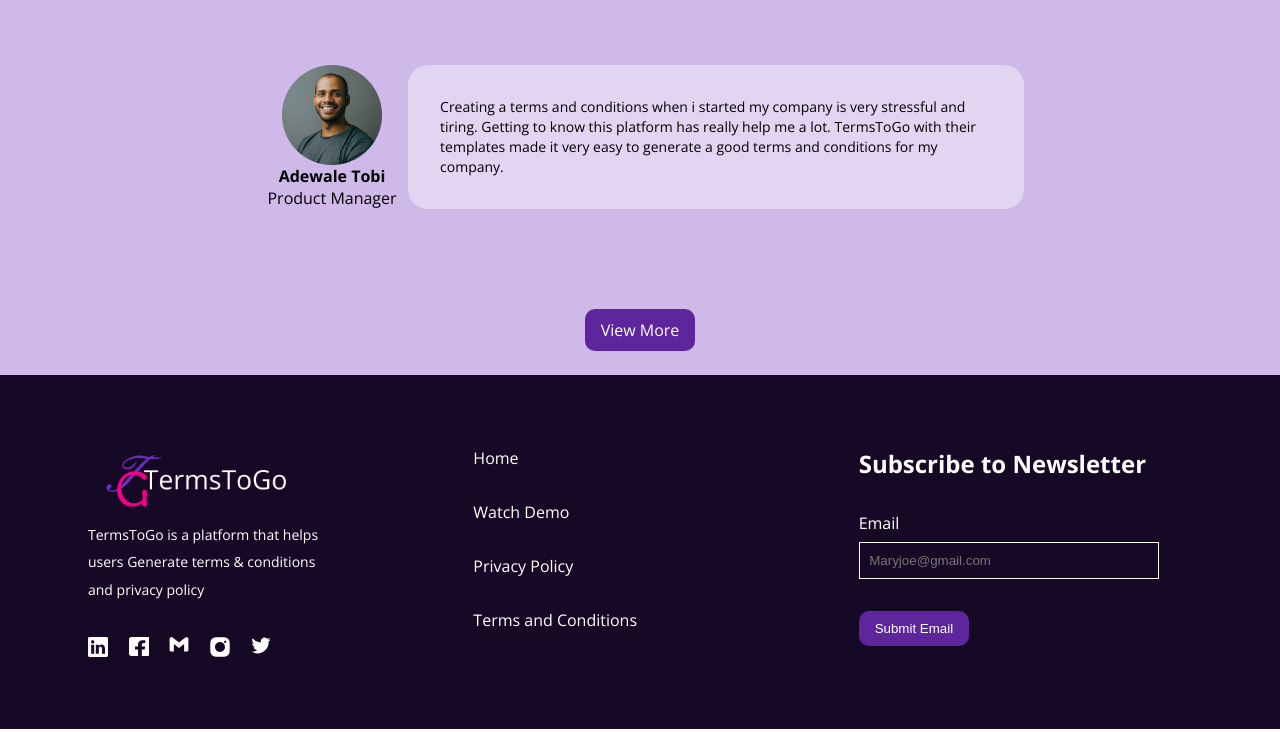
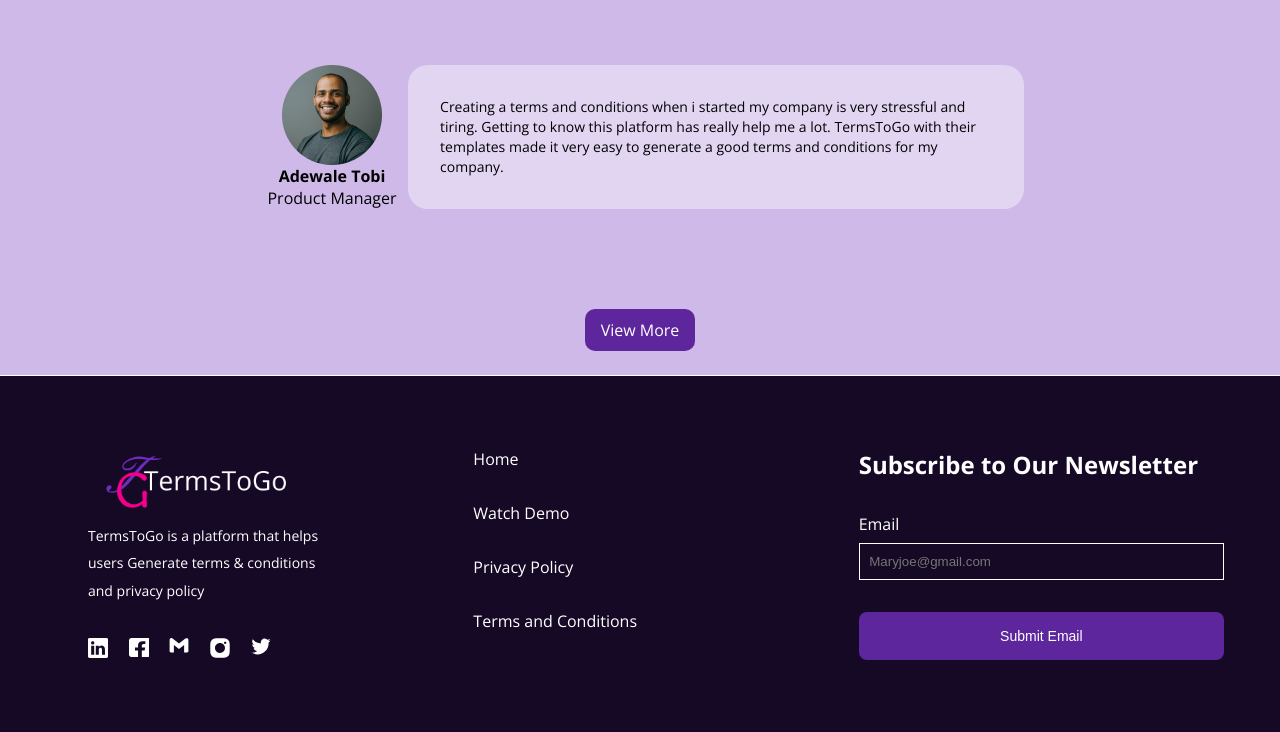
Before and after one commit to ebukaobiajulu/landing-page, a plain HTML site: page index.html in a window 1280 px wide. Shown: the part 3148-3880 px from the top of the page. Drawn offline with nearby package versions, Linux system fonts and the light colour scheme.

Commit message:
Add files via upload

```diff
--- a/index.html
+++ b/index.html
@@ -27,9 +27,9 @@
           </div>
           <ul class="nav-list flex">
             <li class="nav-links"><a href="#">Home</a></li>
-            <li class="nav-links"><a href="#">About</a></li>
-            <li class="nav-links"><a href="#">Contact Us</a></li>
-            <li class="nav-links"><a href="#">FAQ</a></li>
+            <li class="nav-links"><a href="about.html">About</a></li>
+            <li class="nav-links"><a href="contact.html">Contact Us</a></li>
+            <li class="nav-links"><a href="faq.html">FAQ</a></li>
           </ul>
           <ul class="login-signup flex">
             <li class="nav-links"><a href="log-in.html">Log In</a></li>
@@ -186,11 +186,11 @@
                     </ul>
                 </div>
                 <div class="col-3">
-                    <h3>Subscribe to Newsletter</h3>
+                    <h3>Subscribe to Our Newsletter</h3>
                     <p>Email</p>
                     <form action="">
                         <input type="email" name="email" id="" placeholder="Maryjoe@gmail.com">
-                        <button class="header-btn submit-btn">Submit Email</button>
+                        <button class="submit-btn">Submit Email</button>
                     </form>
                 </div>
             </div>
--- a/style.css
+++ b/style.css
@@ -244,6 +244,7 @@ section{
 /* Footer Section Styling */
 footer{
     background-color: #160926;
+    border-top: solid white 1px;
     padding-block: 3rem ;
     color: white;
 }
@@ -290,7 +291,9 @@ input{
     padding: .6rem;
     border: solid #fff 1px;
     margin-top: .5rem;
-    width: 300px;
+    /* width: 300px; */
+    display: block;
+    width: 100%;
 }
 button{
     outline: none;
@@ -299,3 +302,12 @@ button{
     width: 100%;
     margin-top: 2rem;
 }
+.submit-btn{
+    color: #fff;
+    font-size: 14px;
+    padding: 16px 56px 16px  56px;
+    background-color: #5D269D;
+    border-radius: 8px;
+    display: block;
+    /* width: fit-content; */
+}
```
